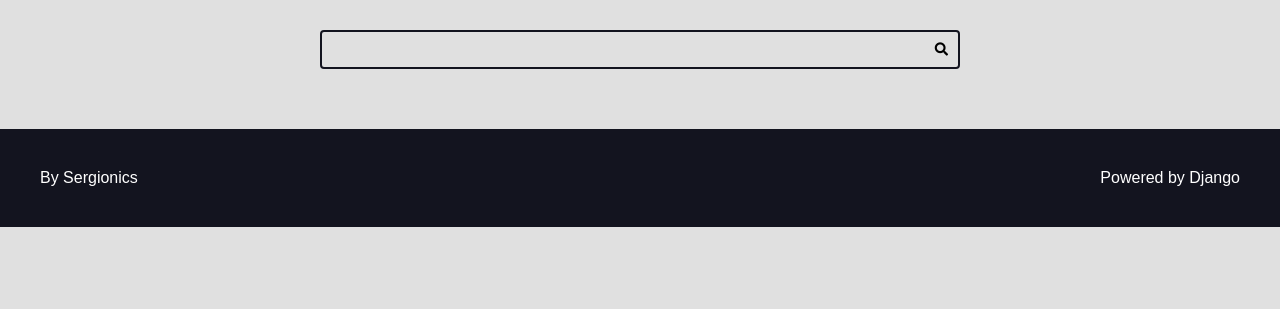
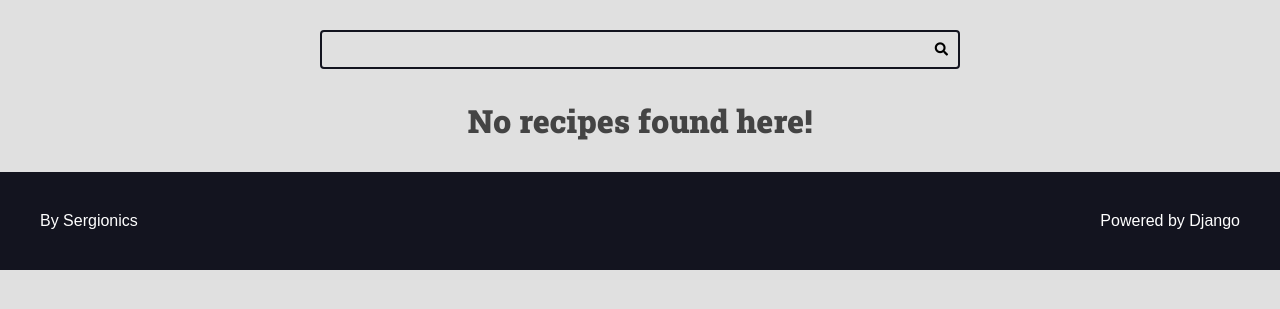
Before and after one commit to sergionics/curso-django-projeto01, a Django app: page /home/ in a window 1280 px wide. Shown: the part 113-422 px from the top of the page. Run offline with Django 5.2, Linux system fonts and the light colour scheme; data comes from the database, SQL or seed files in the repository; both versions use the stored data as it was after the commit.

Commit message:
adjustin when no recipes found in home

```diff
--- a/recipes/static/recipes/css/styles.css
+++ b/recipes/static/recipes/css/styles.css
@@ -288,3 +288,15 @@ h6 {
     margin: 2rem;
     padding: 0 2rem;
 }
+
+/* generics */
+.center{
+    text-align: center;
+}
+
+.m-x {
+    margin: 0 var(--spacing-gutter-medium);
+}
+.m-y{
+    margin: var(--spacing-gutter-medium) 0;
+}
--- a/recipes/templates/recipes/pages/home.html
+++ b/recipes/templates/recipes/pages/home.html
@@ -6,6 +6,10 @@
 <div class="main-content main-content-list container">
     {% for recipe in recipes %}
         {% include 'recipes/partials/recipe.html' %}
+    {% empty %}
+        <div class="center m-x">
+            <h1>No recipes found here!</h1>
+        </div>
     {% endfor %}
 </div>
 {% endblock content %}
--- a/recipes/views.py
+++ b/recipes/views.py
@@ -21,7 +21,7 @@ def home(request):
 
 def category(request, category_id):
 
-    recipes = get_list_or_404( Recipe.objects.filter(
+    recipes = get_list_or_404(Recipe.objects.filter(
             category__id=category_id,
             is_published=True
         ).order_by('-id')
```
Also changed, not shown: db.sqlite3.
